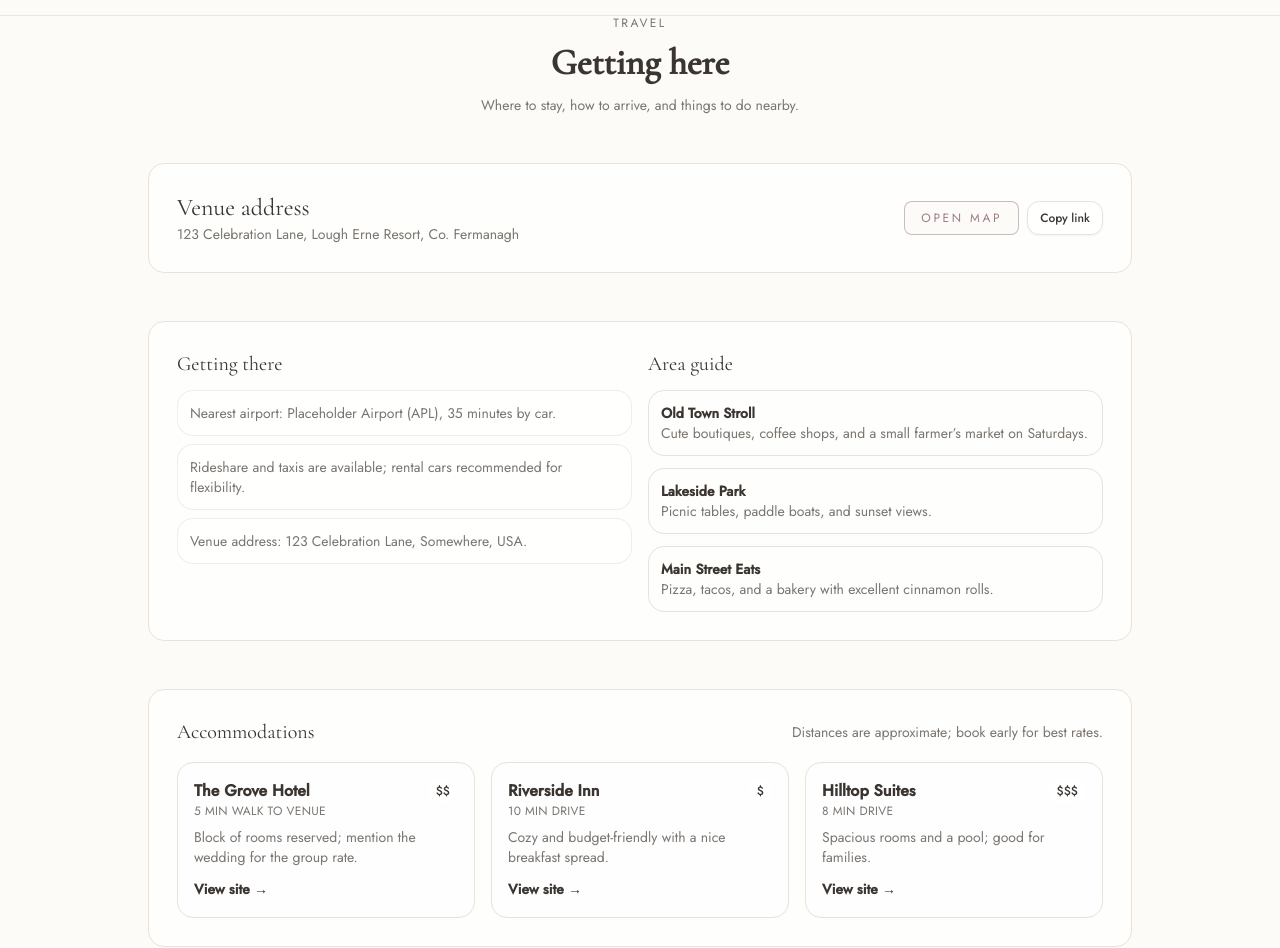
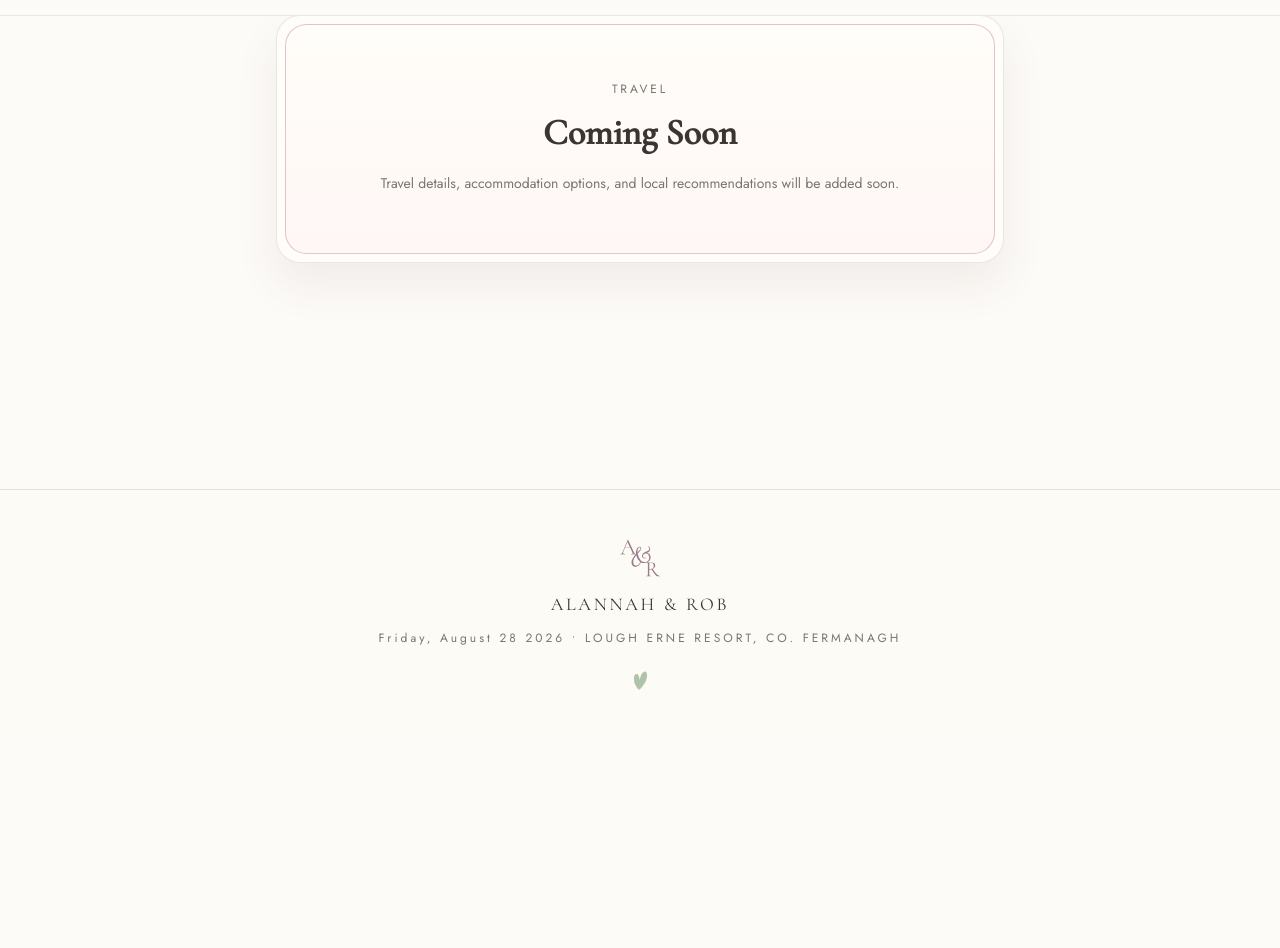
Before and after one commit to ocallarob/wedding-webstite, a Next.js app: page /travel in a window 1280 px wide. Shown: the part 57-1005 px from the top of the page. After the commit the page ends 800 px from the top, so only its background shows below. Built offline with nearby package versions, Linux system fonts and the light colour scheme; a web font is replaced by a local one.

Commit message:
Fix routing and add coming soon placeholders

```diff
--- a/app/gallery/page.tsx
+++ b/app/gallery/page.tsx
@@ -1,66 +1,15 @@
-"use client";
-
-import Image from 'next/image';
-import { useState } from 'react';
-import { site } from '../../src/content/site';
-
 export default function GalleryPage() {
-  const [active, setActive] = useState<string | null>(null);
-
   return (
-    <div className="mx-auto max-w-5xl px-5 pt-[72px] pb-20">
-      <div className="mb-12 text-center space-y-3">
-        <p className="text-xs uppercase tracking-[0.24em] text-muted">Gallery</p>
-        <h1 className="font-heading text-4xl font-semibold text-charcoal">Favorite moments</h1>
-        <p className="text-sm text-muted">Tap a photo to enlarge. Add your own by replacing files in /public/photos.</p>
+    <div className="mx-auto max-w-3xl px-5 pt-[72px] pb-20">
+      <div className="rounded-3xl border border-stone/80 bg-[#fffdf9] p-2 shadow-[0_22px_44px_rgba(89,70,80,0.08)]">
+        <div className="rounded-[1.35rem] border border-blush/80 bg-gradient-to-b from-[#fffdf9] to-[#fff7f5] px-8 py-14 text-center space-y-4">
+          <p className="text-xs uppercase tracking-[0.24em] text-muted">Gallery</p>
+          <h1 className="font-heading text-4xl font-semibold text-charcoal">Coming Soon</h1>
+          <p className="text-sm leading-7 text-muted">
+            We&rsquo;ll share photos and favorite moments here after the celebrations.
+          </p>
+        </div>
       </div>
-      <div className="grid grid-cols-2 gap-4 sm:grid-cols-3 md:grid-cols-4">
-        {site.galleryImages.map((src) => (
-          <button
-            type="button"
-            key={src}
-            onClick={() => setActive(src)}
-            className="group relative aspect-square overflow-hidden rounded-2xl border border-stone bg-white focus:outline-none focus:ring-2 focus:ring-charcoal/30"
-          >
-            <Image
-              src={src}
-              alt="Wedding memory"
-              fill
-              sizes="(min-width: 1024px) 25vw, (min-width: 768px) 33vw, 50vw"
-              className="object-cover transition duration-300 group-hover:scale-105"
-            />
-          </button>
-        ))}
-      </div>
-
-      {active && (
-        <div
-          className="fixed inset-0 z-30 flex items-center justify-center bg-black/60 p-4"
-          role="dialog"
-          aria-modal="true"
-          onClick={() => setActive(null)}
-        >
-          <div className="relative max-h-[90vh] max-w-4xl w-full overflow-hidden rounded-2xl bg-white border border-stone">
-            <button
-              type="button"
-              onClick={() => setActive(null)}
-              className="absolute right-4 top-4 z-10 rounded-full bg-white/90 px-3 py-1 text-sm font-medium text-charcoal shadow-sm"
-            >
-              Close
-            </button>
-            <div className="relative aspect-[4/3]">
-              <Image
-                src={active}
-                alt="Wedding memory enlarged"
-                fill
-                className="object-contain bg-sand"
-                sizes="100vw"
-                priority
-              />
-            </div>
-          </div>
-        </div>
-      )}
     </div>
   );
 }
--- a/app/rsvp/page.tsx
+++ b/app/rsvp/page.tsx
@@ -91,7 +91,7 @@ function InvalidLink() {
     <div className="mx-auto max-w-xl px-5 pt-[72px] pb-20 text-center space-y-4">
       <p className="text-xs uppercase tracking-[0.2em] text-muted">RSVP</p>
       <h1 className="font-heading text-3xl font-light text-charcoal">Invalid invite link</h1>
-      <p className="text-sm text-muted leading-7">This link does not look right. Please use the RSVP button from your invite email.</p>
+      <p className="text-sm text-muted leading-7">This link does not look right. Please check your email and use your RSVP link from the invite.</p>
     </div>
   );
 }
--- a/app/travel/page.tsx
+++ b/app/travel/page.tsx
@@ -1,92 +1,15 @@
-import Link from 'next/link';
-import { CopyButton } from '../../src/components/CopyButton';
-import { site } from '../../src/content/site';
-
 export default function TravelPage() {
-  const mapUrl = `https://www.google.com/maps/search/?api=1&query=${encodeURIComponent(site.locationText)}`;
-
   return (
-    <div className="mx-auto max-w-5xl px-5 pt-[72px] pb-20 space-y-12">
-      <header className="space-y-3 text-center">
-        <p className="text-xs uppercase tracking-[0.2em] text-muted">Travel</p>
-        <h1 className="font-heading text-4xl font-semibold text-charcoal">Getting here</h1>
-        <p className="text-sm text-muted">Where to stay, how to arrive, and things to do nearby.</p>
-      </header>
-
-      <section className="rounded-2xl border border-stone bg-white/70 p-7">
-        <div className="flex flex-col gap-3 sm:flex-row sm:items-center sm:justify-between">
-          <div>
-            <h2 className="font-heading text-2xl text-charcoal">Venue address</h2>
-            <p className="text-sm text-muted">123 Celebration Lane, {site.locationText}</p>
-          </div>
-          <div className="flex gap-2">
-            <Link href={mapUrl} className="btn btn-outline" target="_blank" rel="noreferrer">
-              Open map
-            </Link>
-            <CopyButton text={`${site.locationText}\n123 Celebration Lane`} />
-          </div>
+    <div className="mx-auto max-w-3xl px-5 pt-[72px] pb-20">
+      <div className="rounded-3xl border border-stone/80 bg-[#fffdf9] p-2 shadow-[0_22px_44px_rgba(89,70,80,0.08)]">
+        <div className="rounded-[1.35rem] border border-blush/80 bg-gradient-to-b from-[#fffdf9] to-[#fff7f5] px-8 py-14 text-center space-y-4">
+          <p className="text-xs uppercase tracking-[0.24em] text-muted">Travel</p>
+          <h1 className="font-heading text-4xl font-semibold text-charcoal">Coming Soon</h1>
+          <p className="text-sm leading-7 text-muted">
+            Travel details, accommodation options, and local recommendations will be added soon.
+          </p>
         </div>
-      </section>
-
-      <section className="grid gap-4 rounded-2xl border border-stone bg-white/70 p-7 md:grid-cols-2">
-        <div>
-          <h3 className="font-heading text-xl text-charcoal">Getting there</h3>
-          <ul className="mt-3 space-y-2 text-sm text-muted">
-            {site.travel.gettingThere.map((item) => (
-              <li key={item} className="rounded-2xl bg-white/60 p-3 border border-stone/60">{item}</li>
-            ))}
-          </ul>
-        </div>
-        <div>
-          <h3 className="font-heading text-xl text-charcoal">Area guide</h3>
-          <ul className="mt-3 space-y-3 text-sm text-muted">
-            {site.travel.areaRecommendations.map((rec) => (
-              <li key={rec.name} className="rounded-2xl border border-stone p-3">
-                <div className="font-semibold text-charcoal">{rec.name}</div>
-                <p className="text-muted">{rec.detail}</p>
-              </li>
-            ))}
-          </ul>
-        </div>
-      </section>
-
-      <section className="rounded-2xl border border-stone bg-white/70 p-7">
-        <div className="flex flex-col gap-2 sm:flex-row sm:items-center sm:justify-between">
-          <h3 className="font-heading text-xl text-charcoal">Accommodations</h3>
-          <p className="text-sm text-muted">Distances are approximate; book early for best rates.</p>
-        </div>
-        <div className="mt-4 grid gap-4 md:grid-cols-3">
-          {site.travel.accommodations.map((stay) => (
-            <div key={stay.name} className="rounded-2xl border border-stone bg-white/70 p-4">
-              <div className="flex items-start justify-between gap-2">
-                <div>
-                  <div className="font-semibold text-charcoal">{stay.name}</div>
-                  <div className="text-xs uppercase tracking-wide text-muted">{stay.distance}</div>
-                </div>
-                <div className="rounded-full bg-white/80 px-2 py-1 text-xs font-medium text-charcoal">{stay.price}</div>
-              </div>
-              <p className="mt-2 text-sm text-muted">{stay.notes}</p>
-              {stay.link && (
-                <Link href={stay.link} className="mt-3 inline-block text-sm font-semibold text-charcoal underline-offset-4 hover:underline" target="_blank" rel="noreferrer">
-                  View site →
-                </Link>
-              )}
-            </div>
-          ))}
-        </div>
-      </section>
-
-      <section className="rounded-2xl border border-stone bg-white/70 p-7">
-        <h3 className="font-heading text-xl text-charcoal">FAQ</h3>
-        <div className="mt-4 space-y-3">
-          {site.travel.faq.map((item) => (
-            <div key={item.question} className="rounded-2xl border border-stone bg-white/80 p-4">
-              <div className="font-semibold text-charcoal">{item.question}</div>
-              <p className="text-sm text-muted">{item.answer}</p>
-            </div>
-          ))}
-        </div>
-      </section>
+      </div>
     </div>
   );
 }
--- a/src/components/SiteHeader.tsx
+++ b/src/components/SiteHeader.tsx
@@ -53,19 +53,19 @@ export function SiteHeader() {
   return (
     <header
       className={[
-        'fixed top-0 left-0 right-0 z-30 transition-all duration-300',
+        'fixed top-0 left-0 right-0 z-50 transition-all duration-300',
         show
-          ? 'opacity-100 translate-y-0 border-b border-stone/80 bg-ivory/95 backdrop-blur'
+          ? 'pointer-events-auto opacity-100 translate-y-0 border-b border-stone/80 bg-ivory/95 backdrop-blur'
           : 'opacity-0 -translate-y-2 pointer-events-none',
       ].join(' ')}
     >
       <div className="mx-auto flex max-w-5xl items-center justify-between px-5 py-4">
-        <Link href="/" className="flex items-center gap-3 text-sm uppercase tracking-[0.2em] text-muted">
+        <Link href="/" className="relative z-10 flex items-center gap-3 text-sm uppercase tracking-[0.2em] text-muted">
           <Monogram />
           <span className="sr-only">Home</span>
         </Link>
 
-        <nav className="hidden gap-3 text-[11px] uppercase tracking-[0.24em] text-muted sm:flex">
+        <nav className="relative z-20 hidden gap-3 text-[11px] uppercase tracking-[0.24em] text-muted sm:flex">
           {navItems.map((item) => (
             <Link
               key={item.href}
@@ -77,7 +77,7 @@ export function SiteHeader() {
           ))}
         </nav>
 
-        <div className="font-heading italic text-xl leading-none tracking-[0.18em] text-muted">
+        <div className="relative z-10 font-heading italic text-xl leading-none tracking-[0.18em] text-muted">
           <DateEasterEgg defaultText={site.date} targetDate={site.countdownDateTime} className="inline" />
         </div>
       </div>
```
Also changed, not shown: middleware.ts (+9 -2 lines).
